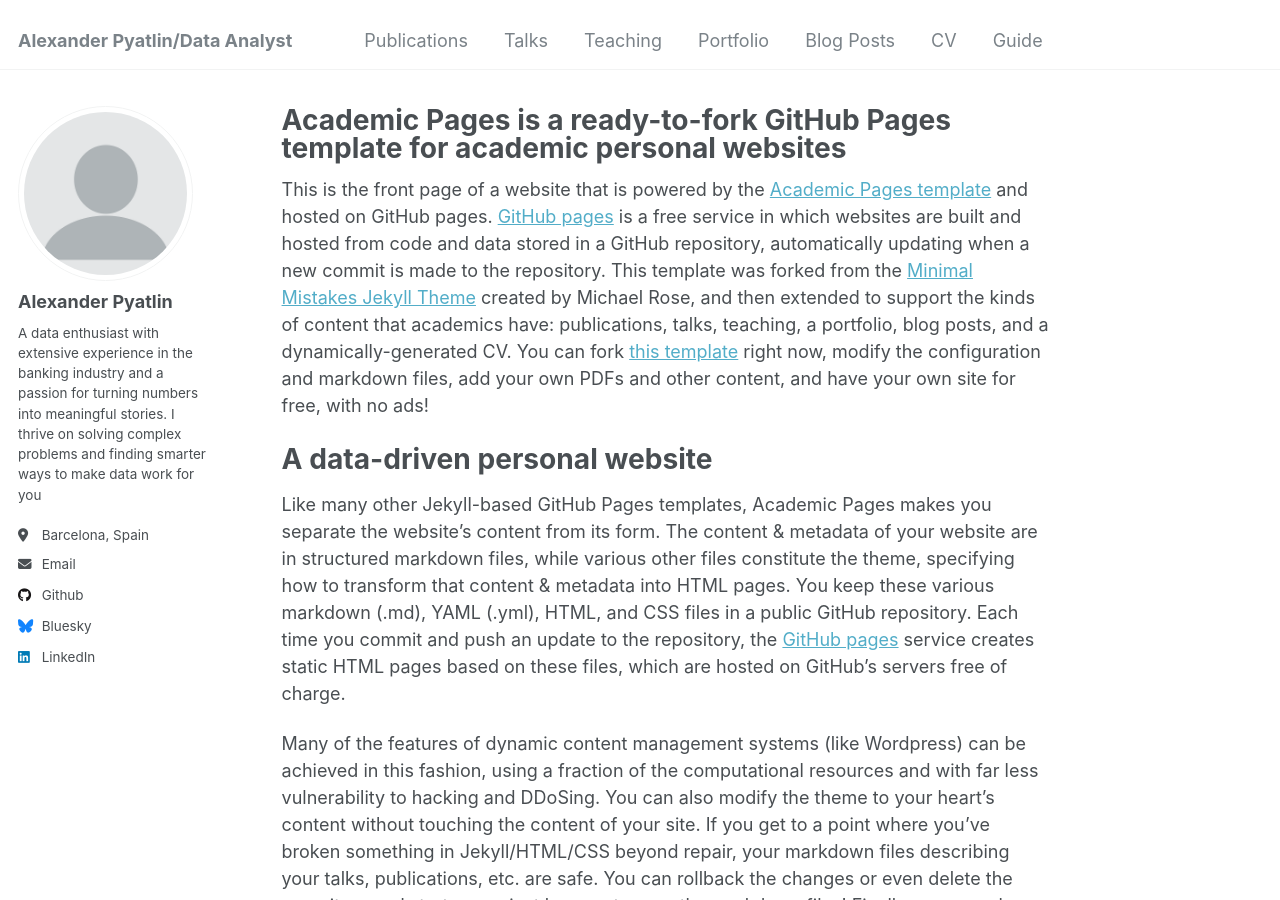
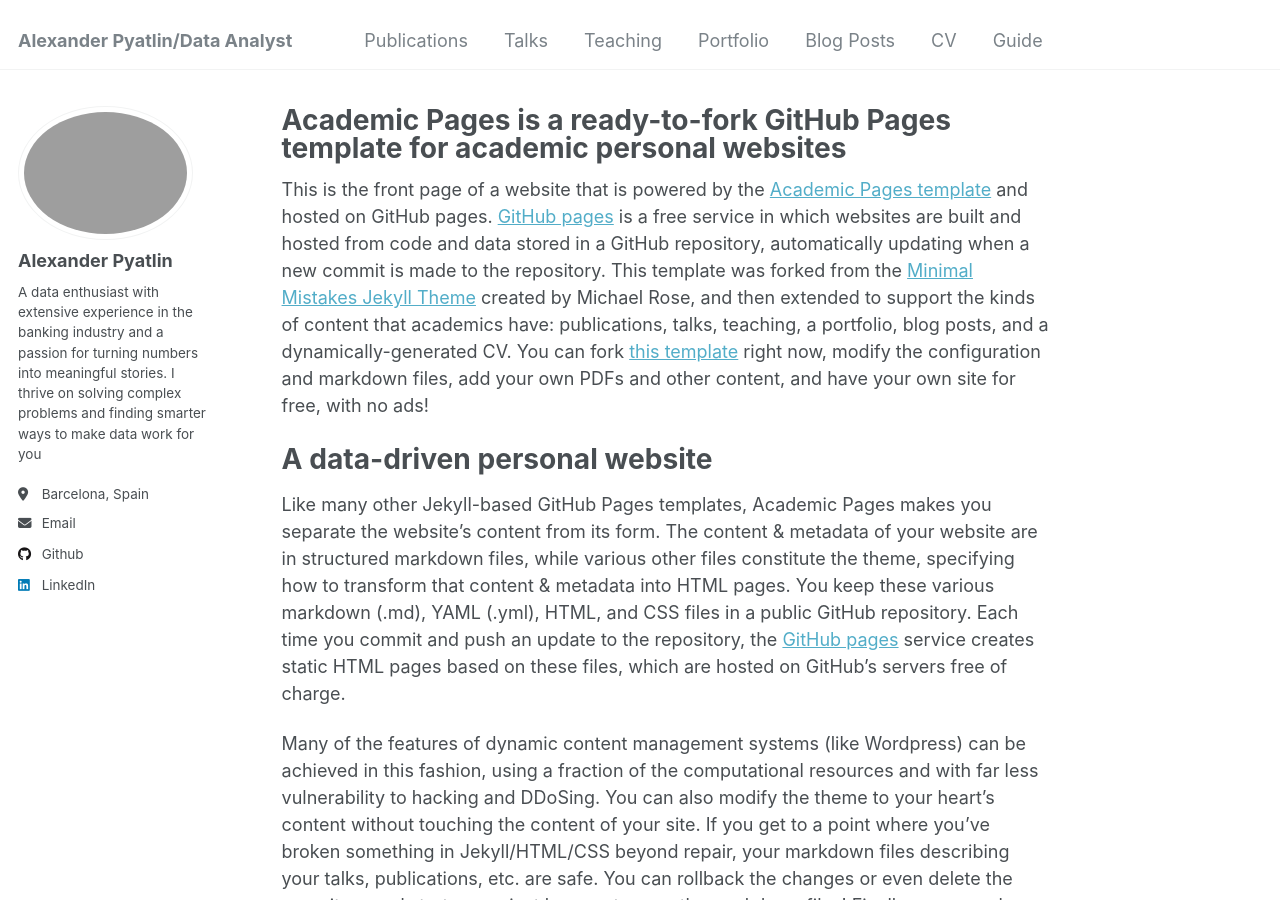
Before and after one commit to AlexPyatlin/alexpyatlin.github.io, a Jekyll site: the page built from _pages/about.md, in a window 1280 px wide and 900 px high. Built offline with Jekyll 4.4.1, drawn with Linux system fonts in a browser that asks for light colours.

Commit message:
Update _config.yml

```diff
--- a/_config.yml
+++ b/_config.yml
@@ -21,7 +21,7 @@ name                     : &name "Alexander Pyatlin"
 #               Additional customization can be done by editing /_includes/author-profile.html
 author:
   # Biographic information
-  avatar           : "profile.png"
+  avatar           : "images/bio_photo_circle.png"
   name             : "Alexander Pyatlin"
   #pronouns         : # example: "she/her"
   bio              : "A data enthusiast with extensive experience in the banking industry and a passion for turning numbers into meaningful stories. I thrive on solving complex problems and finding smarter ways to make data work for you"
@@ -49,7 +49,7 @@ author:
   stackoverflow    : # User number or user number and name (i.e., use "1" or "1/jeff-atwood")
 
   # Social media
-  bluesky          : "bsky.app" # Replace this with you Bluesky username
+  bluesky          : # Username # Replace this with you Bluesky username
   facebook         : # Username
   flickr           : # Username
   foursquare       : # Username
```
